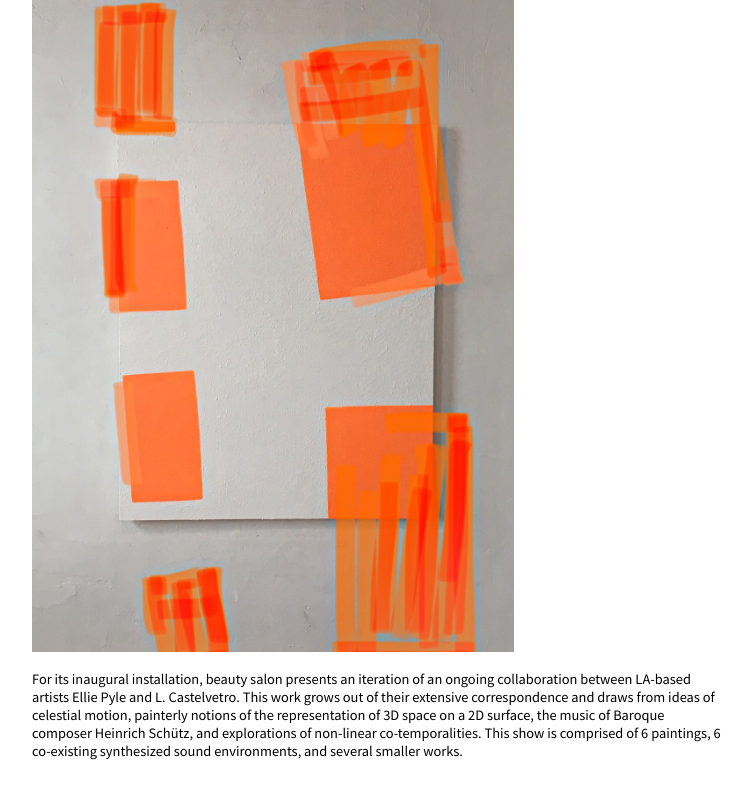
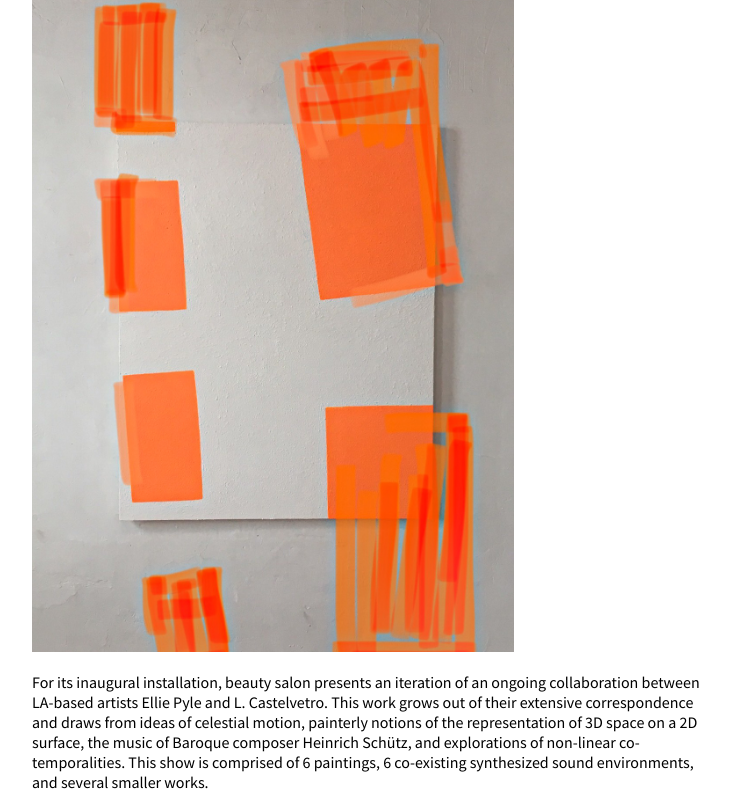
Before and after one commit to bslafdn/bslafdn.github.io, a plain HTML site: page current.html in a window 1280 px wide. Shown: the part 374-1182 px from the top of the page, without its empty margins (36-787 px from the left). Before the commit the page ends 1149 px from the top, so only its background shows below. Drawn offline with Linux system fonts and the light colour scheme.

Commit message:
Update style.css

```diff
--- a/style.css
+++ b/style.css
@@ -61,7 +61,7 @@ h2 {
   }
 }
 .body-text {
-  font-size: .9em;
+  font-size: 1em;
 }
 @media screen and (max-width: 600px) {
   .body-text {
@@ -69,8 +69,7 @@ h2 {
     font-size: .8em;
   }
 }
-@media screen and (max-width: 600px)
-{
+@media screen and (max-width: 600px) {
   .about-text {
     width: 100%;
     font-size: 3vw;
```
